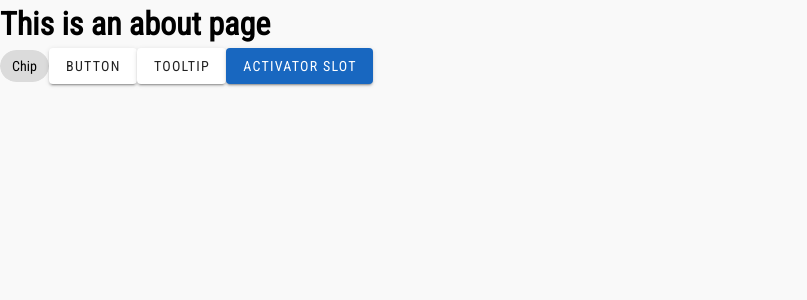
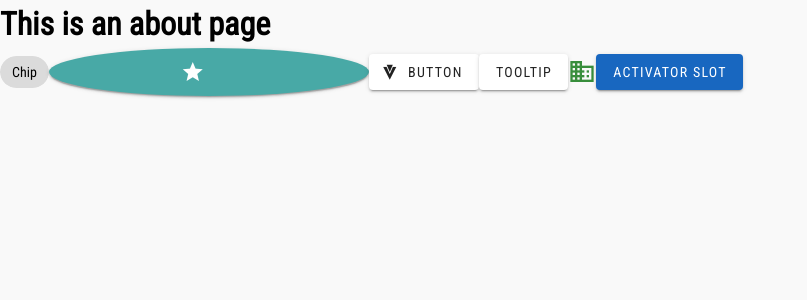
Before and after one commit to vitalii-minchuk/vue-pinia, a Vue app: page /about in a window 1280 px wide. Shown: the top 300 px of the page, without its empty margins (0-807 px from the left). Built offline with nearby package versions, Linux system fonts and the light colour scheme.

Commit message:
test vuetify

```diff
--- a/package.json
+++ b/package.json
@@ -17,6 +17,7 @@
     "vuetify": "^3.0.6"
   },
   "devDependencies": {
+    "@mdi/font": "^7.1.96",
     "@rushstack/eslint-patch": "^1.1.4",
     "@types/node": "^18.11.12",
     "@vitejs/plugin-vue": "^4.0.0",
--- a/src/views/AboutView.vue
+++ b/src/views/AboutView.vue
@@ -2,12 +2,14 @@
   <div>
     <h1>This is an about page</h1>
     <v-chip> Chip </v-chip>
-    <v-btn> Button </v-btn>
+    <v-btn class="pr-8 w-25" icon="mdi-star" color="secondary"></v-btn>
+    <v-btn prepend-icon="mdi-vuetify"> Button </v-btn>
     <v-tooltip location="top" text="Tooltip">
       <template v-slot:activator="{ props }">
         <v-btn v-bind="props">Tooltip</v-btn>
       </template>
     </v-tooltip>
+    <v-icon size="large" color="green-darken-2"> mdi-domain </v-icon>
     <v-menu>
       <template v-slot:activator="{ props }">
         <v-btn color="primary" v-bind="props"> Activator slot </v-btn>
--- a/src/vuetify/index.ts
+++ b/src/vuetify/index.ts
@@ -2,10 +2,19 @@ import 'vuetify/styles';
 import { createVuetify } from 'vuetify';
 import * as components from 'vuetify/components';
 import * as directives from 'vuetify/directives';
+import '@mdi/font/css/materialdesignicons.css';
+import { aliases, mdi } from 'vuetify/iconsets/mdi';
 
 const vuetify = createVuetify({
   components,
   directives,
+  icons: {
+    defaultSet: 'mdi',
+    aliases,
+    sets: {
+      mdi,
+    },
+  },
 });
 
 export default vuetify;
```
Also changed, not shown: 1 other file (tests, documents, lock files or other folders).
